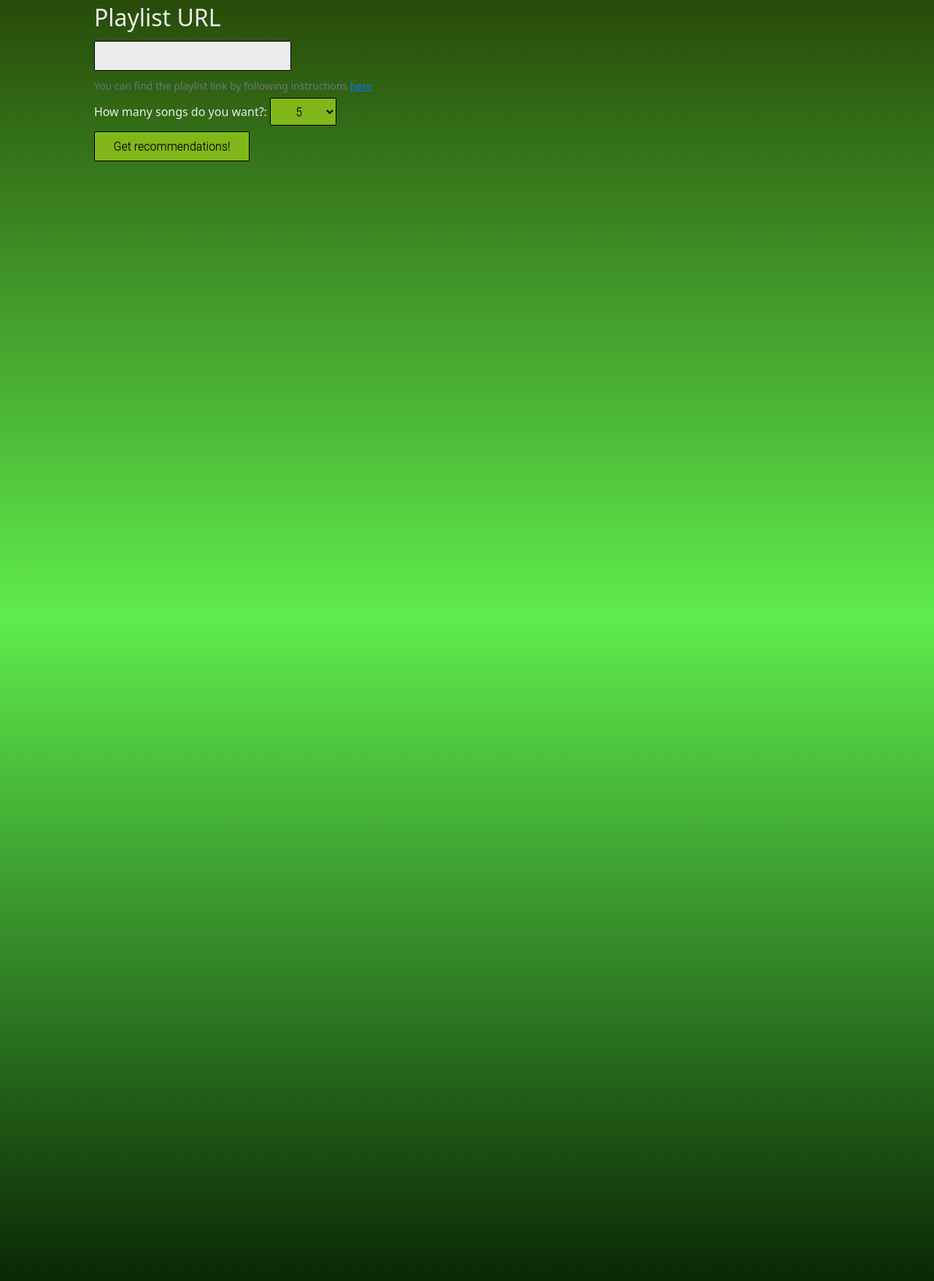
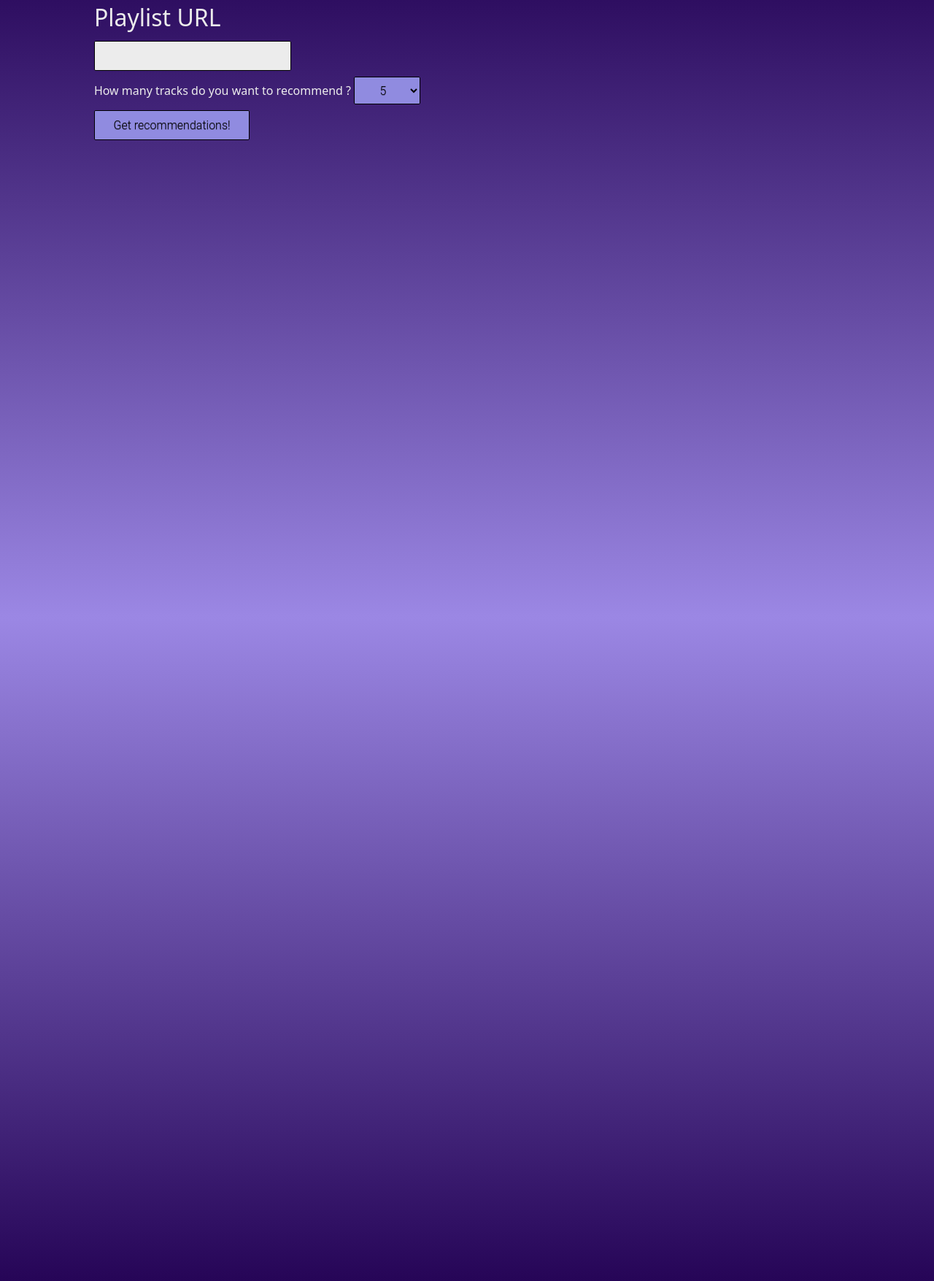
Before and after one commit to Kelum-senaka/Spotify-FavReco, a Flask app: page / in a window 1280 px wide. Shown: the part 64-1819 px from the top of the page at 73% size. Run offline with Flask 2, Linux system fonts and the light colour scheme; parts of the project's set-up code (start-up, migrations or seed data) failed here and were passed over.

Commit message:
Updated-02

```diff
--- a/app.py
+++ b/app.py
@@ -29,7 +29,7 @@ def recommend():
    predictions=model.predict(df.values)
    tracks=track_reco(prediction=predictions,n=n)
 
-   return render_template('results.html',songs= tracks['track_name'])
+   return render_template('results.html',songs= tracks.track_name.to_list())
 
 
 if __name__ == '__main__':
--- a/static/style.css
+++ b/static/style.css
@@ -1,5 +1,5 @@
 body {
-    background-image: linear-gradient(rgb(35, 63, 4), rgb(95, 236, 76), rgb(10, 39, 4));
+    background-image: linear-gradient(rgb(38, 5, 87), rgb(155, 135, 228), rgb(38, 5, 87));
     background-repeat: no-repeat;
     background-size: cover;
 }
@@ -41,7 +41,8 @@ body{
 
 .song {
     background-color: #ececec;
-    border-left: solid 4px #f3ef17;
+    border-left: solid 5px #908be0;
+    border-right: solid 5px #908be0;
     line-height: 18px;
     overflow: hidden;
     padding: 12px;
@@ -63,7 +64,7 @@ input.button1, input.input1, #number-of-recs{
     font-weight:300;
     color:#000000;
     text-shadow: 0 0.04em 0.04em rgba(0,0,0,0.35);
-    background-color:#81b71a;
+    background-color:#908be0;
     text-align:center;
     transition: all 0.15s;
 }
--- a/templates/about.html
+++ b/templates/about.html
@@ -2,8 +2,8 @@
 {% block about %}
 <div >
     <h4 id='about'> FavReco is a Spotify
-        recommendtion system that takes a playlist link as an input and
-        outputs a list of song recommendations based on various audio features.
+        recommendtion system that takes a playlist URL as an input and
+        outputs a list of tracks recommendations based on various audio features.
     </h4>
 
 </div>
--- a/templates/home.html
+++ b/templates/home.html
@@ -30,12 +30,12 @@
 			<h2 style='color: #ececec'> Playlist URL </h2>
 			<div class="break"></div>
 				<div class="ml-container">
-					<form action="{{ url_for('home') }}"  id="form1" method="POST">
+					<form action="{{ url_for('recommend') }}"  id="form1" method="POST">
 						<input class="input1" type="text" name="URL">
+
+
 						<div class="break"></div>
-						<small id="emailHelp" class="form-text text-muted"> You can find the playlist link by following instructions <a href="https://wordpress.com/support/audio/spotify/" target="_blank"> here </a> </small>
-						<div class="break"></div>
-							<label style='color: #ececec' for="number-of-recs" >How many songs do you want?:</label>
+							<label style='color: #ececec' for="number-of-recs" >How many tracks do you want to recommend ? </label>
 							<select name="number-of-recs" id="number-of-recs" form="form1">
 								<option value="5" selected> 5</option>
 								<option value="10">10</option>
--- a/templates/results.html
+++ b/templates/results.html
@@ -1,6 +1,9 @@
 {% extends "home.html" %}
 {% block results %}
 <div class='results'>
-    <h2> {{ songs }} </h2>
+    <h2 style='color: #ececec'>Recommended Tracks</h2>
+        {% for song in songs %}
+        <p class='song' style="font-size: 11pt"> {{song}}  </p>
+        {% endfor %}
 </div>
 {% endblock %}
```
Also changed, not shown: 1 other file.
